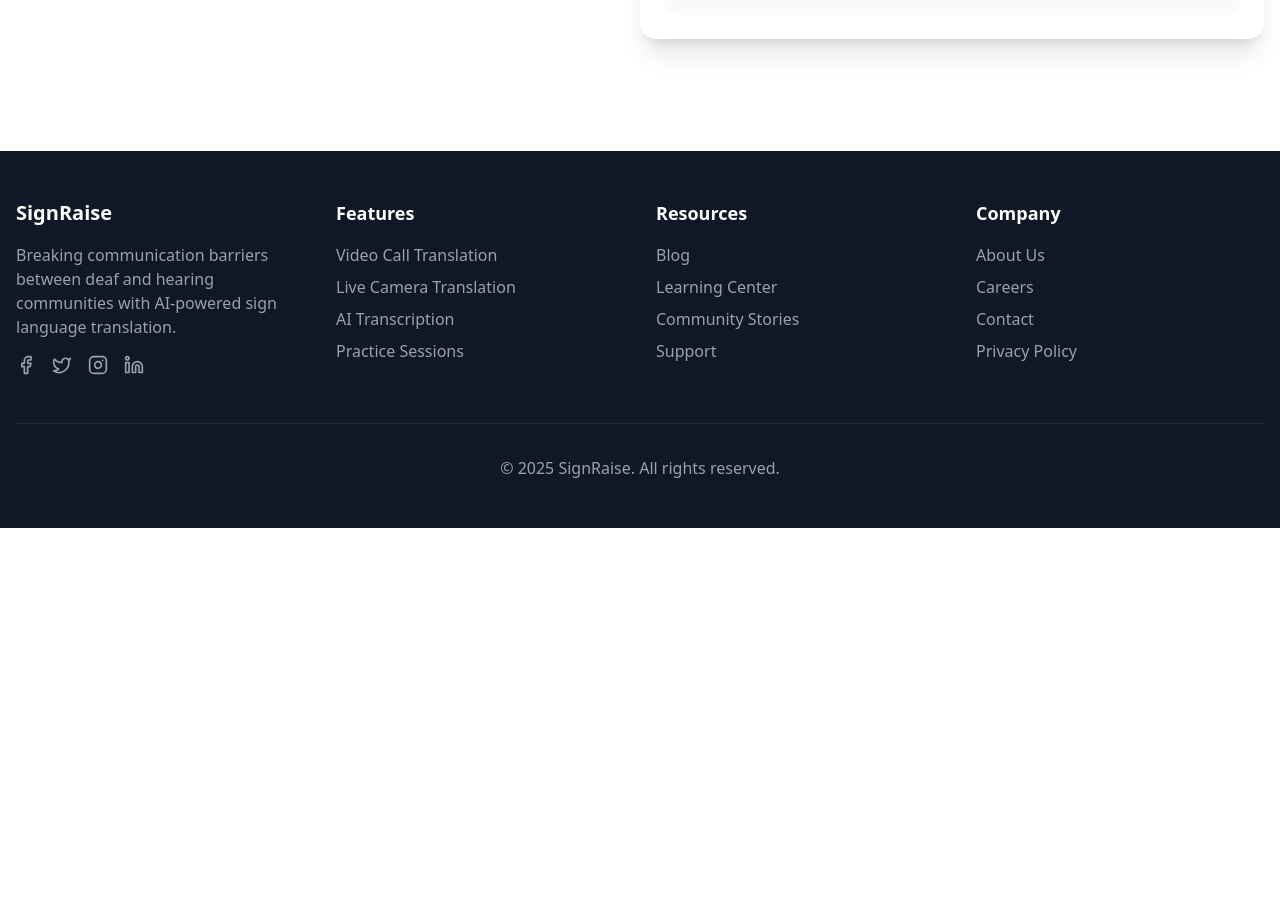
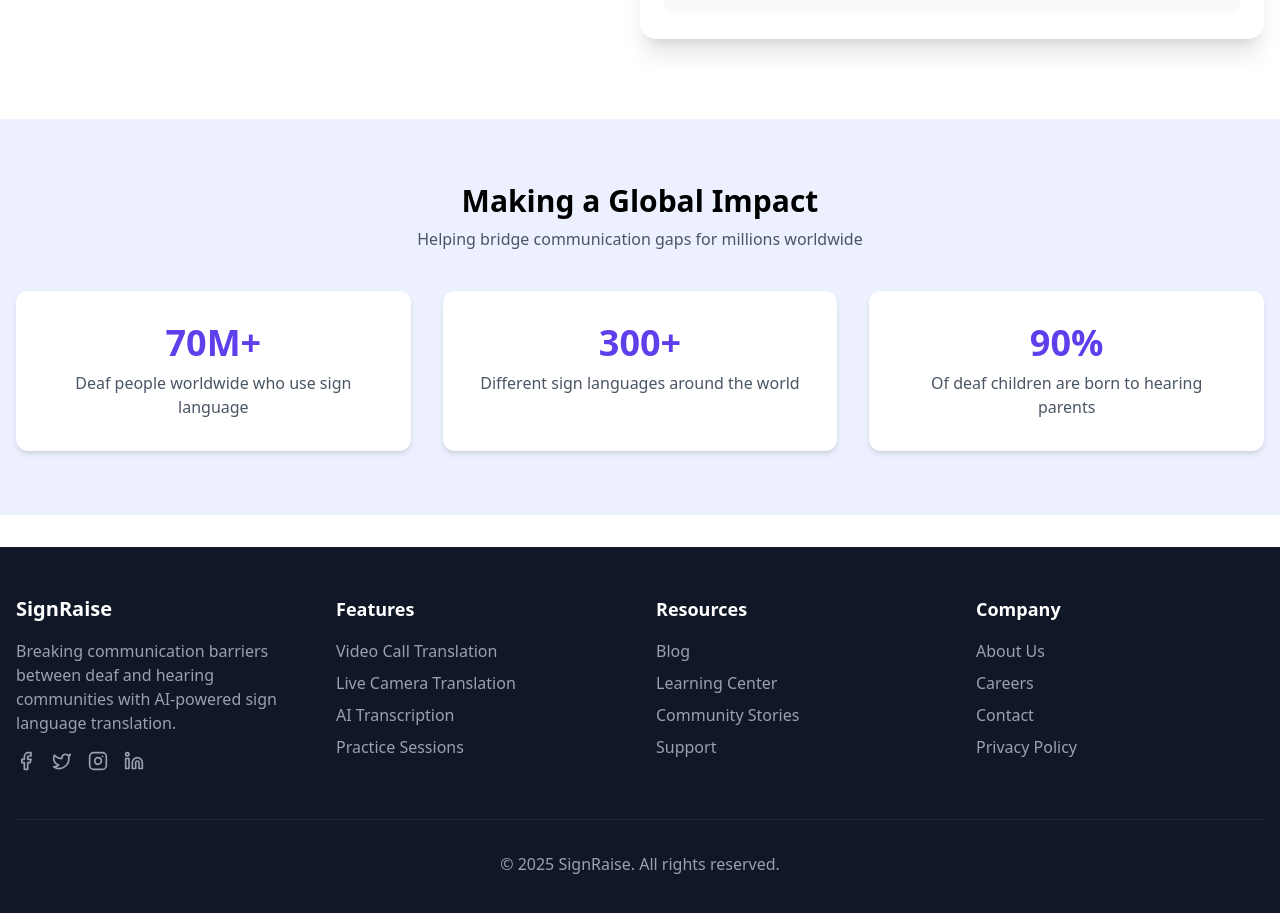
Before and after one commit to youssef-elmelegy/Sign-raise, a Nuxt app in the folder front/: page / in a window 1280 px wide. Shown: the part 2143-3056 px from the top of the page. Before the commit the page ends 2671 px from the top, so only its background shows below. Built offline with nearby package versions, Linux system fonts and the light colour scheme; no server answers.

Commit message:
feat: stats section

```diff
--- /dev/null
+++ b/front/components/StatsSection.vue
@@ -0,0 +1,27 @@
+<template>
+    <section class="py-16 bg-purple-heart-50">
+        <div class="container mx-auto px-4">
+            <div class="text-center mb-10">
+                <h2 class="text-3xl font-bold mb-2">Making a Global Impact</h2>
+                <p class="text-gray-600">Helping bridge communication gaps for millions worldwide</p>
+            </div>
+
+            <div class="grid grid-cols-1 md:grid-cols-3 gap-8">
+                <div class="bg-white p-8 rounded-xl shadow-md text-center">
+                    <div class="text-4xl font-bold text-purple-heart-600 mb-2">70M+</div>
+                    <p class="text-gray-600">Deaf people worldwide who use sign language</p>
+                </div>
+
+                <div class="bg-white p-8 rounded-xl shadow-md text-center">
+                    <div class="text-4xl font-bold text-purple-heart-600 mb-2">300+</div>
+                    <p class="text-gray-600">Different sign languages around the world</p>
+                </div>
+
+                <div class="bg-white p-8 rounded-xl shadow-md text-center">
+                    <div class="text-4xl font-bold text-purple-heart-600 mb-2">90%</div>
+                    <p class="text-gray-600">Of deaf children are born to hearing parents</p>
+                </div>
+            </div>
+        </div>
+    </section>
+</template>
--- a/front/pages/index.vue
+++ b/front/pages/index.vue
@@ -7,6 +7,7 @@
         <main class="flex-grow">
             <HeroSection />
             <FeaturesSection />
+            <StatsSection />
         </main>
     </div>
 </template>
```
